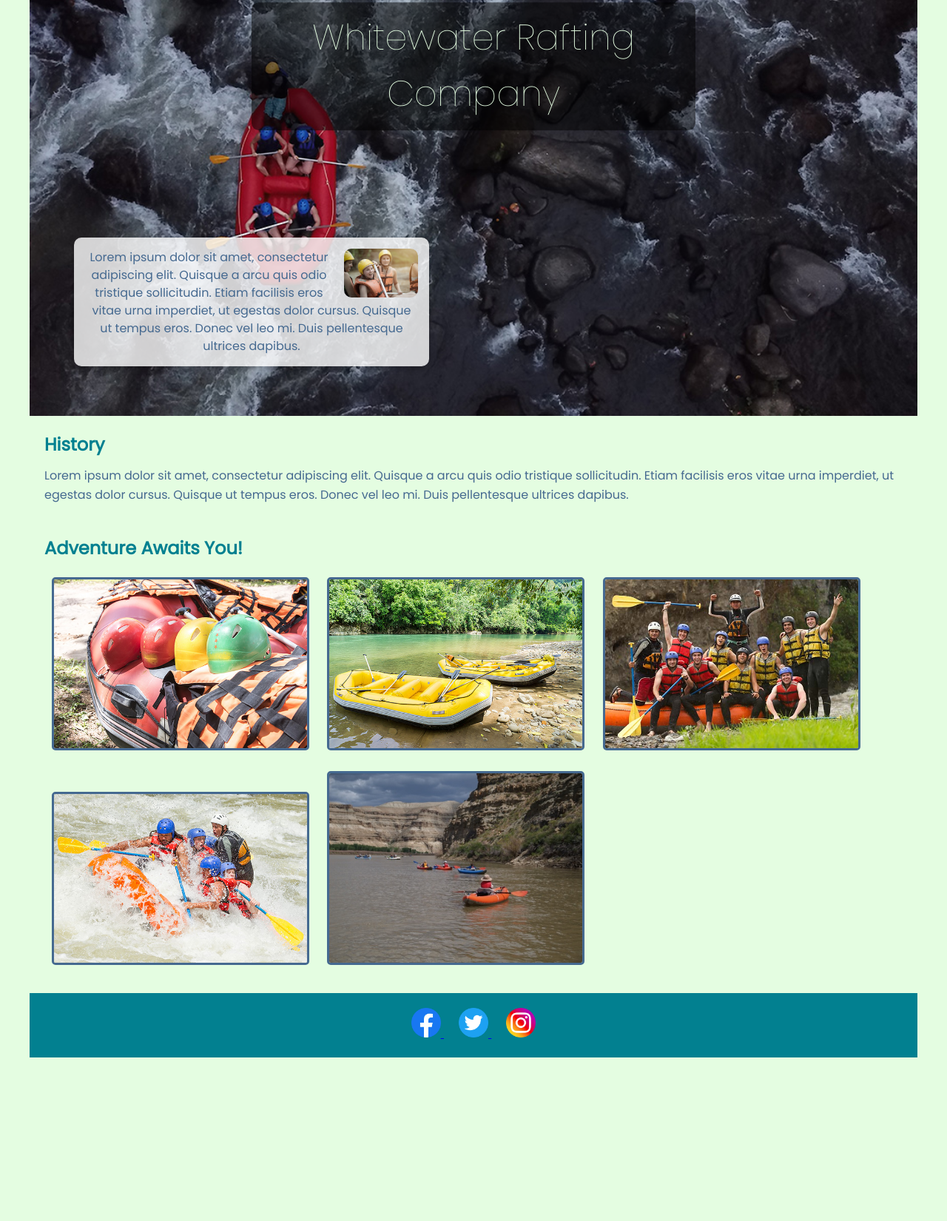
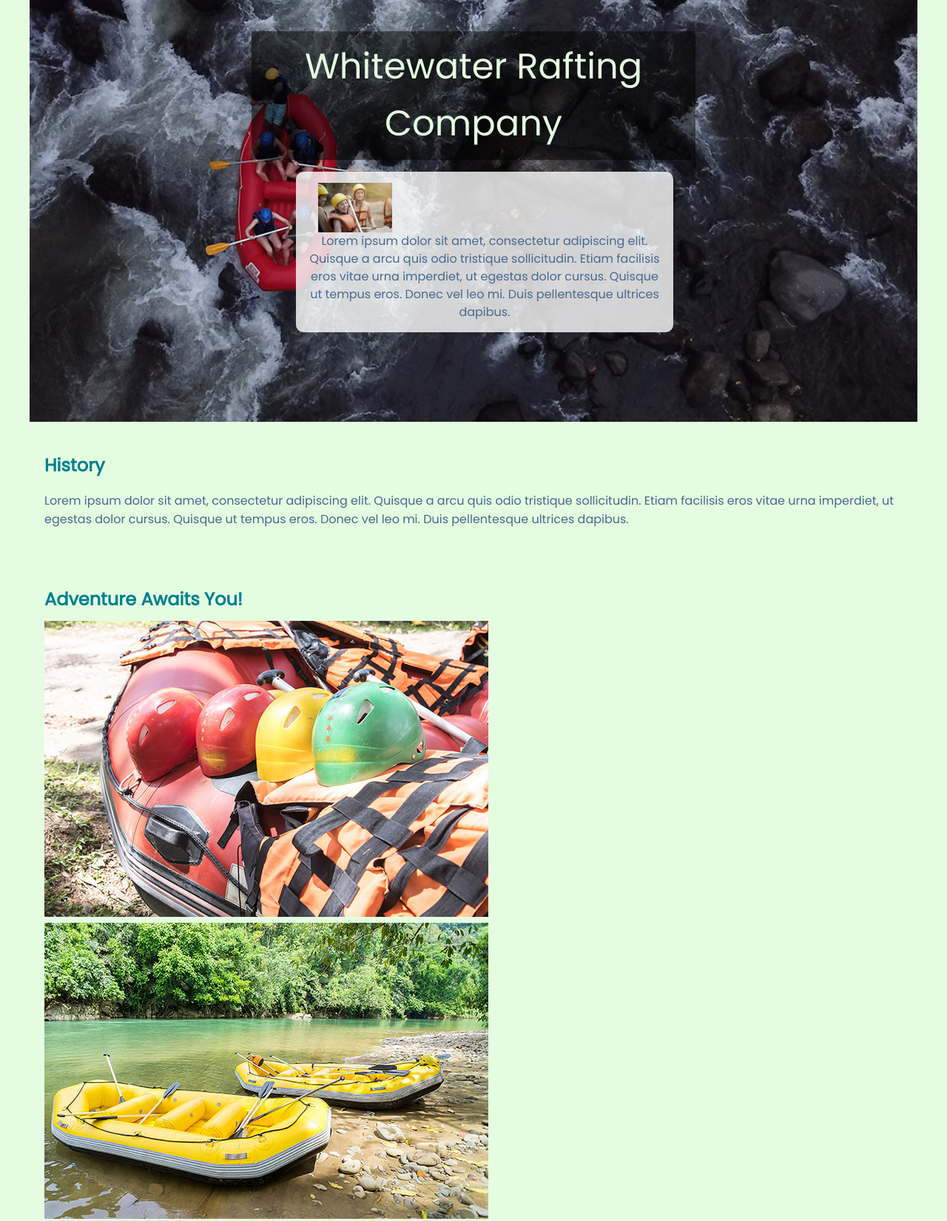
Before and after one commit to KevinBezerra/WDD131, a plain HTML site: page wwr/about.html in a window 1280 px wide. Shown: the part 333-1983 px from the top of the page at 74% size. Before the commit the page ends 1762 px from the top, so only its background shows below. Drawn offline with Linux system fonts and the light colour scheme.

Commit message:
updates in about.html and rafting.css

```diff
--- a/wwr/about.html
+++ b/wwr/about.html
@@ -54,6 +54,7 @@
                     <img src="images\instagram.webp" alt="Twitter">
                 </a>
             </nav>
+            <p>©2024 Whitewater Rafting, Created by Kevin Bezerra.</p>
         </footer>
     </body>
 </html>
--- a/wwr/styles/rafting.css
+++ b/wwr/styles/rafting.css
@@ -7,33 +7,18 @@
     --text-font: 'Poppins', sans-serif;
 }
 
-/* General Reset */
-* {
-    margin: 0;
-    padding: 0;
-    box-sizing: border-box;
-}
-
-/* Body Styling */
 body {
     font-family: var(--text-font);
     color: var(--primary-color);
     background-color: var(--accent1-color);
     line-height: 1.6;
-    max-width: 1200px; /* Limit the page width */
-    margin: 0 auto; /* Center the content */
+    max-width: 1200px;
+    margin: 0 auto;
 }
 
-/* Header Styling */
 header {
     background-color: var(--secondary-color);
     padding: 10px;
-}
-
-header nav {
-    display: flex;
-    align-items: center;
-    justify-content: space-between;
 }
 
 header nav a {
@@ -43,11 +28,6 @@ header nav a {
     margin-left: 15px;
 }
 
-header nav a:hover {
-    color: var(--accent2-color);
-}
-
-/* Hero Section */
 .hero {
     position: relative;
     text-align: center;
@@ -56,42 +36,38 @@ header nav a:hover {
 
 .hero img {
     display: block;
-    width: 100%; /* Fit the allocated space */
-    height: auto; /* Maintain aspect ratio */
+    width: 100%;
+    height: auto;
 }
 
 .hero h1 {
     position: absolute;
-    top: 30%; /* Adjust positioning as needed */
+    top: 30%;
     left: 50%;
     transform: translate(-50%, -50%);
     font-family: var(--heading-font);
-    font-weight: 100;
+    font-weight: 400;
     font-size: 3rem;
     color: var(--accent1-color);
     background-color: rgba(0, 0, 0, 0.5);
     padding: 10px 20px;
-    border-radius: 10px;
     text-align: center;
 }
 
 .hero article {
     position: absolute;
-    bottom: 10%;
-    left: 5%;
-    background-color: rgba(255, 255, 255, 0.8); /* Semi-transparent background */
+    top: 50%;
+    left: 30%;
+    background-color: rgba(255, 255, 255, 0.8);
     color: var(--primary-color);
     padding: 15px;
     max-width: 40%;
     border-radius: 10px;
-    box-shadow: 0 4px 8px rgba(0, 0, 0, 0.2);
 }
 
 .hero article img {
-    float: right;
     margin-left: 15px;
-    border-radius: 10px;
-    max-width: 100px; /* Adjust size as needed */
+    max-width: 100px;
 }
 
 .hero article p {
@@ -100,7 +76,6 @@ header nav a:hover {
     line-height: 1.5;
 }
 
-/* Main Content */
 section {
     padding: 20px;
 }
@@ -111,36 +86,13 @@ section h2 {
     margin-bottom: 10px;
 }
 
-section p {
-    color: var(--primary-color);
-}
-
-/* Adventure Section Images */
-section img {
-    max-width: 30%;
-    margin: 10px;
-    border: 3px solid var(--accent2-color);
-    border-radius: 5px;
-}
-
-/* Footer Styling */
 footer {
     background-color: var(--secondary-color);
     padding: 20px;
-    text-align: center;
 }
 
-footer .sociallinks a {
-    margin: 0 10px;
+footer p {
+    color: var(--accent1-color);
+    font-size: 0.9rem;
+    margin-top: 10px;
 }
-
-footer .sociallinks a img {
-    width: 40px;
-    height: auto;
-}
-
-/* Remove underline from image links */
-a img {
-    text-decoration: none;
-    border: none;
-}
```
